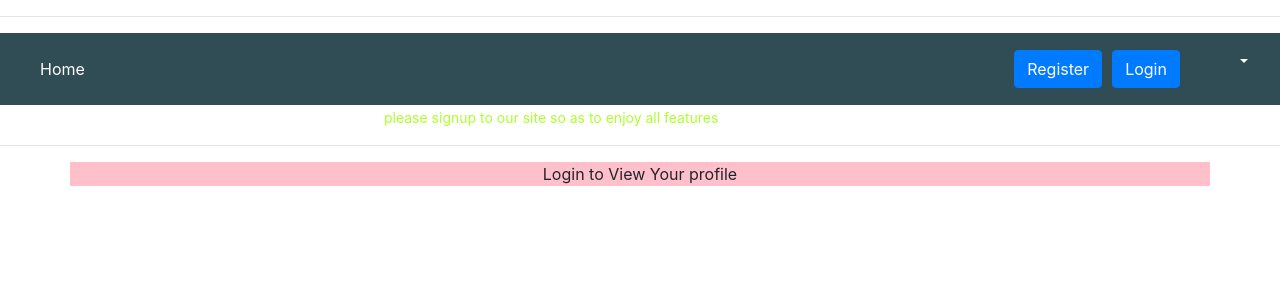
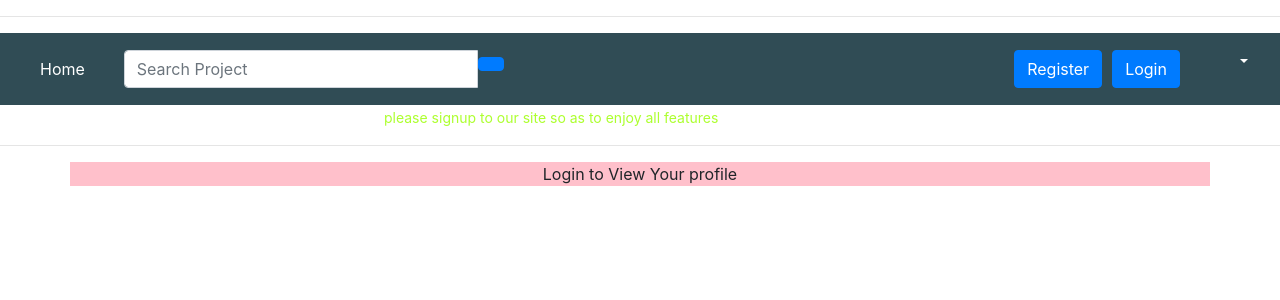
Before and after one commit to fkinyae/works, a Django app: page /profile/ in a window 1280 px wide. Shown: the top 300 px of the page. Run offline with Django 3.2, Linux system fonts and the light colour scheme; some libraries are stand-ins or nearby versions.

Commit message:
add navigation bar

```diff
--- a/stage/templates/navbar.html
+++ b/stage/templates/navbar.html
@@ -26,6 +26,19 @@
             <a href="{% url 'welcome' %}" class="nav-item nav-link active" style="color: white;">Home</a>
             <a href="#" class="nav-item nav-link"></a>
         </div>
+        <div class="col-sm-4 col-md-4 navbar-right">
+
+            <form class="navbar-form" role="search" action="{% url 'search_results' %}">
+
+              <div class="input-group">
+                <input type="text" class="form-control" placeholder="Search Project" name="project">
+                <div class="input-group-btn">
+                  <button class="btn btn-primary" type="submit"><i class="glyphicon glyphicon-search"></i></button>
+                </div>
+              </div>
+
+            </form>
+          </div>
         {% if user.is_authenticated %}
         <div class="navbar-nav ml-auto">
             <span><a href="{% url 'projects' %}" class="btn btn-primary" style="color: white; margin-right: 10px;">Submit Project</a>
```
